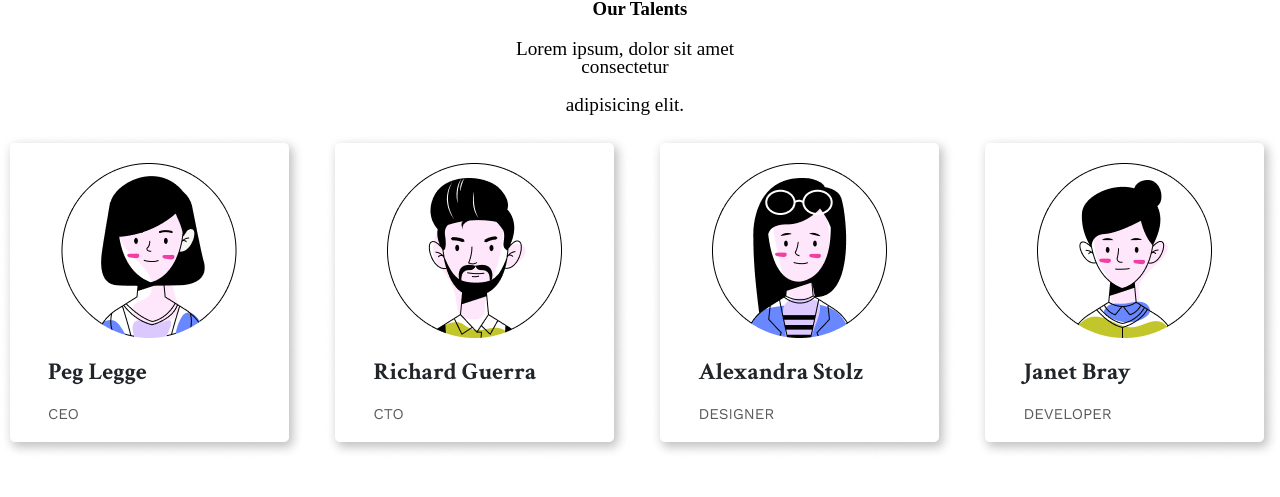
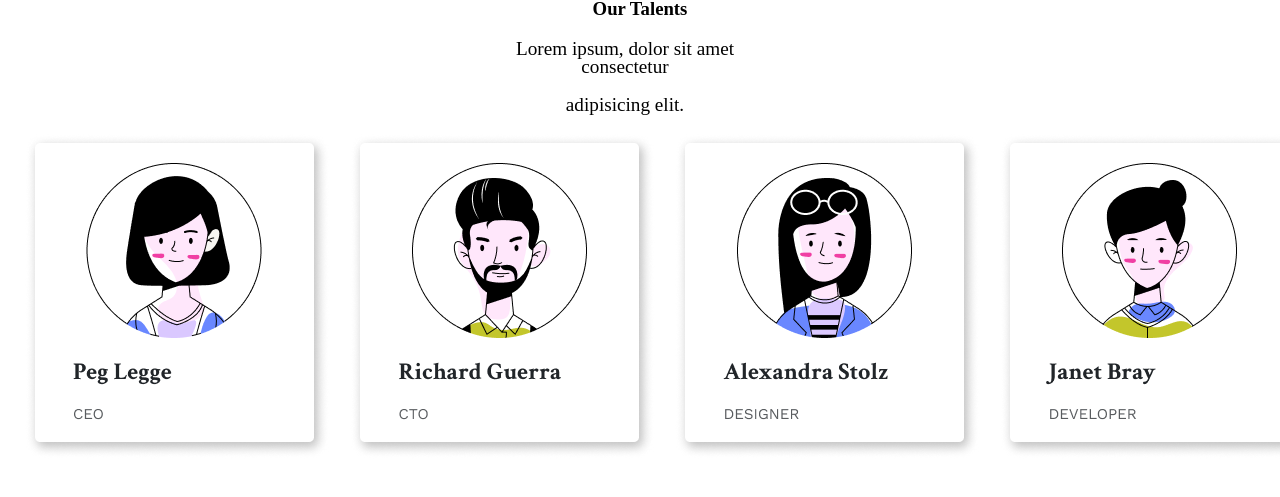
Before and after one commit to ES-AR/Startup-Website-I-Responsive-, a React (Create React App) app in the folder startup-website/: page / in a window 1280 px wide. Shown: the part 1874-2371 px from the top of the page. Built offline with nearby package versions, Linux system fonts and the light colour scheme.

Commit message:
talent display changed to display two per row on home page

```diff
--- a/startup-website/src/components/Teaam.css
+++ b/startup-website/src/components/Teaam.css
@@ -39,6 +39,11 @@ p {
         margin-left: 49px;
     }
 
+    .teamparentDiv {
+        display: flex;
+        gap: 90px;
+    }
+
 
 }
 @media (min-width: 1024px) {
--- a/startup-website/src/components/Teamthree.css
+++ b/startup-website/src/components/Teamthree.css
@@ -37,6 +37,14 @@
  .teamthreebutton {
     margin-left: 310px;
  }
+
+ .teammembers {
+    display: grid;
+    gap: 20px;
+    grid-template-columns: 1fr 1fr;
+    margin-left: 50px;
+}
+
 }
 @media (min-width: 1024px) {
     .teamthreepara {
--- a/startup-website/src/components/Teamtwo.css
+++ b/startup-website/src/components/Teamtwo.css
@@ -41,6 +41,11 @@ margin-left: -10px;
     .teamtwobutton {
         margin-left: 300px;
     }
+
+    .teamtwoparentDiv {
+        display: flex;
+        flex-direction: row-reverse;
+    }
 }
 @media (min-width: 1024px) {
     .teamtwoparentDiv {
```
